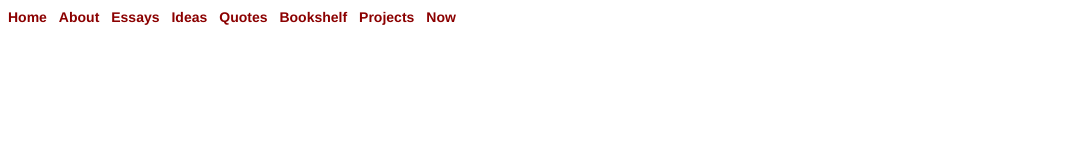
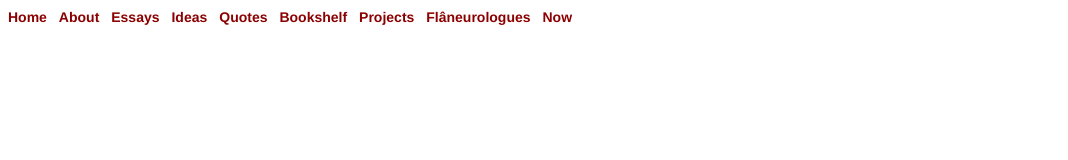
Before and after one commit to rohitjmweb/Projects, a plain HTML site: page index.html in a window 1280 px wide. Shown: the top 160 px of the page, without its empty margins (0-1068 px from the left). Drawn offline with Linux system fonts and the light colour scheme.

Commit message:
Update index.html

```diff
--- a/index.html
+++ b/index.html
@@ -36,6 +36,8 @@
 
 	    <a href="https://rohitjmweb.github.io/Projects/">Projects&nbsp&nbsp</a>
 
+	    <a href="https://rohitjmweb.github.io/Flaneurologues/">Flâneurologues&nbsp&nbsp</a>
+
 	<a title="What I am doing right now." href="https://rohitjmweb.github.io/Now/">Now&nbsp&nbsp</a>
 
 
```
